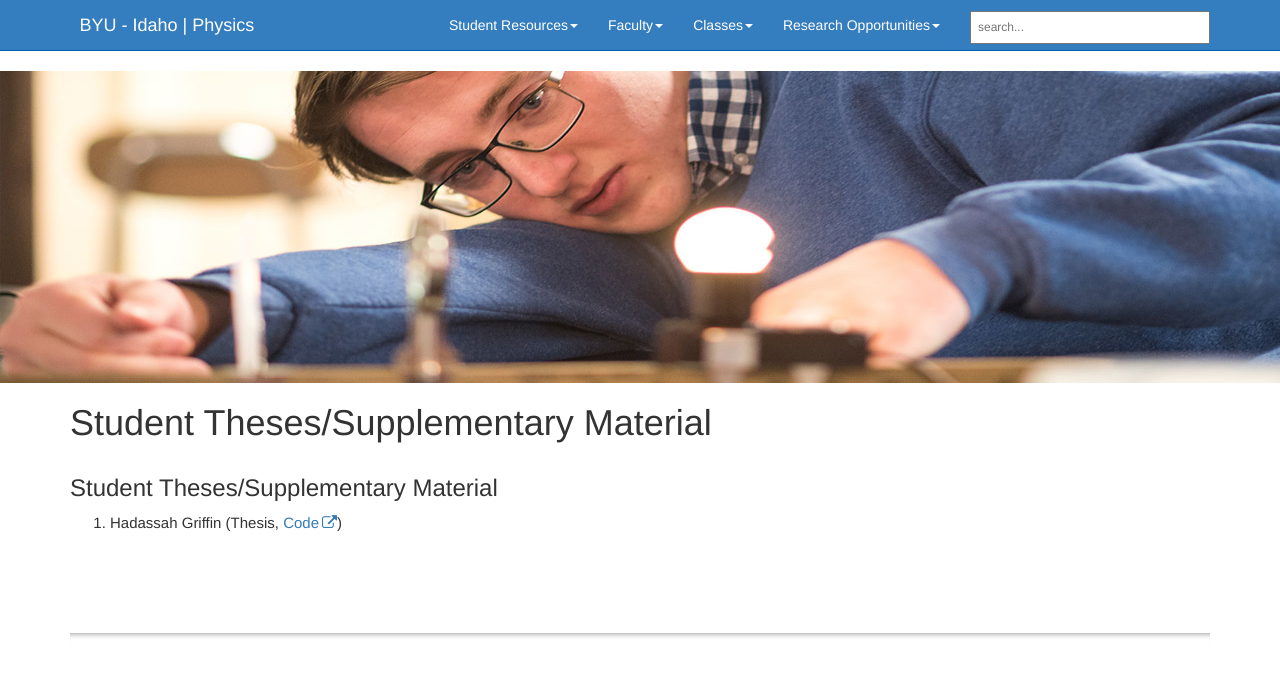
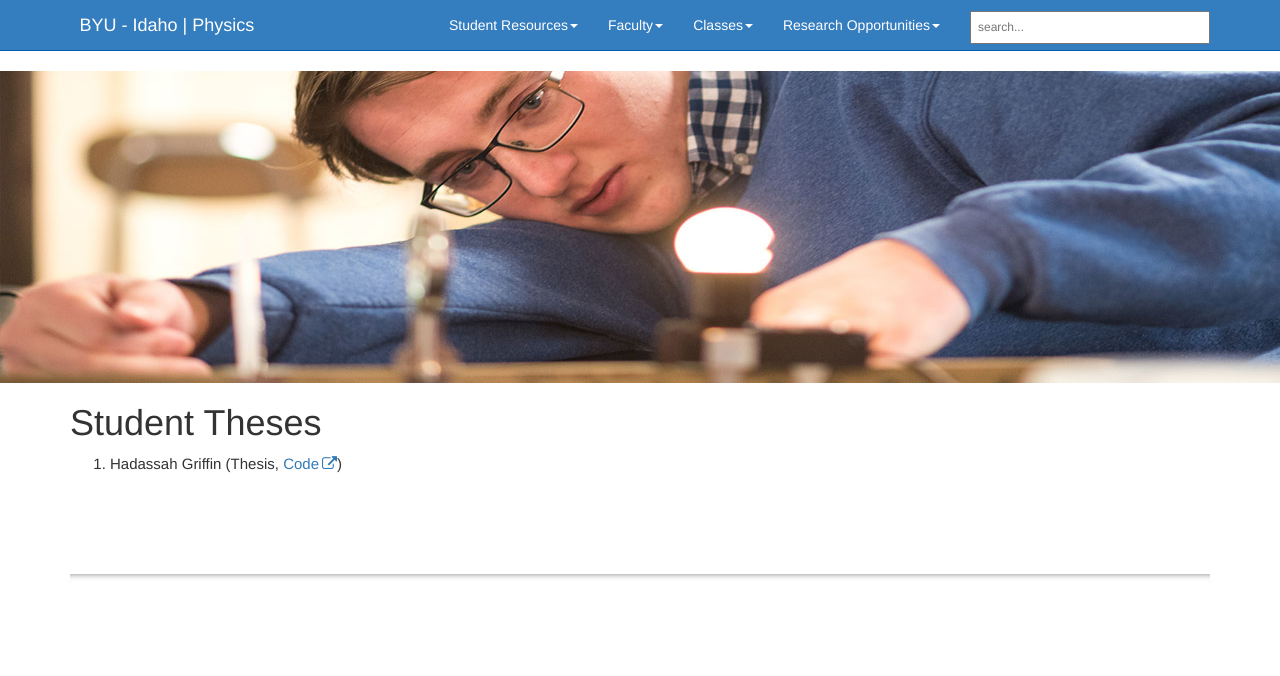
Before and after one commit to byui-physics/main, a Jekyll site: the page built from pages/theses.md, in a window 1280 px wide. Shown: the top 676 px of the page. Built offline with Jekyll 4.4.1, drawn with Linux system fonts in a browser that asks for light colours; comment, search, counter and statistics services are not loaded; our own code applies the rules of GitHub Pages for plain Markdown files.

Commit message:
Fixing header on theses page

```diff
--- a/pages/theses.md
+++ b/pages/theses.md
@@ -5,10 +5,8 @@ hide_sidebar: true
 permalink: theses.html
 topnav: topnavHome
 toc: false
+title: Student Theses
 ---
-
-
-## Student Theses/Supplementary Material
 
 1. Hadassah Griffin (Thesis, [Code][griffinH])
 
```
